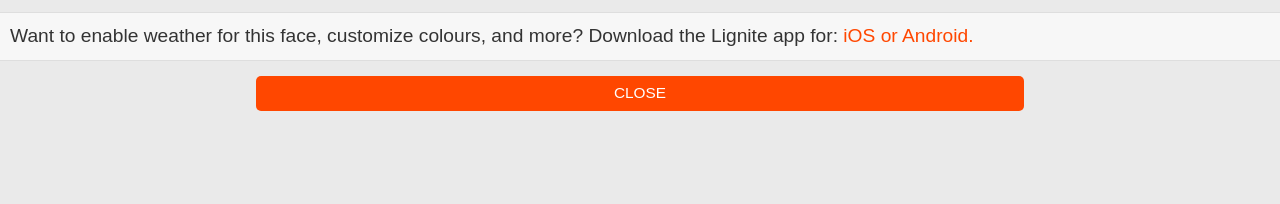
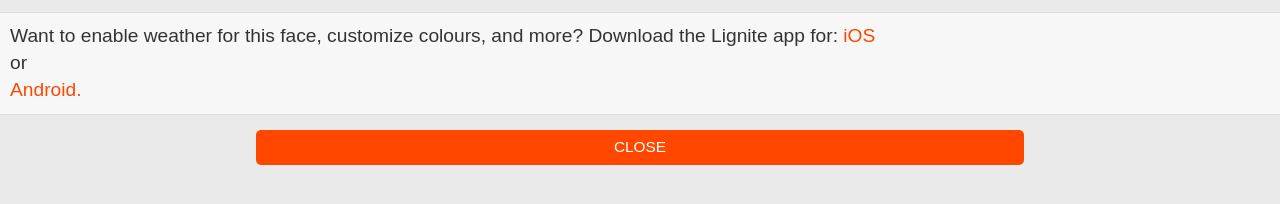
Before and after one commit to edwinfinch/config-lignite-holidays, a plain HTML site: page index.html in a window 1280 px wide. Shown: the part 60-264 px from the top of the page. Drawn offline with Linux system fonts and the light colour scheme.

Commit message:
line breaks

```diff
--- a/index.html
+++ b/index.html
@@ -24,7 +24,8 @@
       <div class='item-container-content'>
         <div class='item'>
           Want to enable weather for this face, customize colours, and more? Download the Lignite app for:
-          <a href="https://geo.itunes.apple.com/ca/app/lignite-collection-for-pebble/id996322764?mt=8">iOS or</a>
+          <a href="https://geo.itunes.apple.com/ca/app/lignite-collection-for-pebble/id996322764?mt=8">iOS</a><br>
+          or<br>
           <a href="https://play.google.com/store/apps/details?id=com.edwinfinch.lignite">Android.</a>
         </div>
       </div>
```
